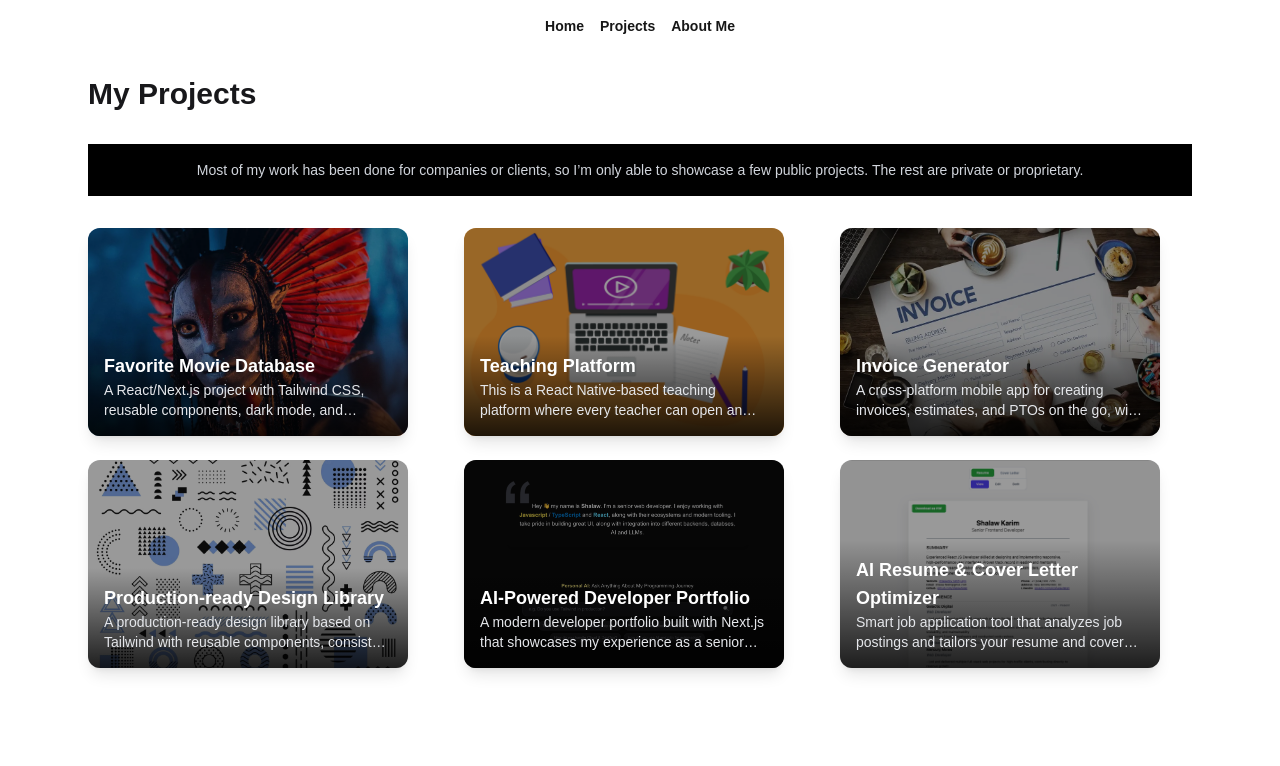
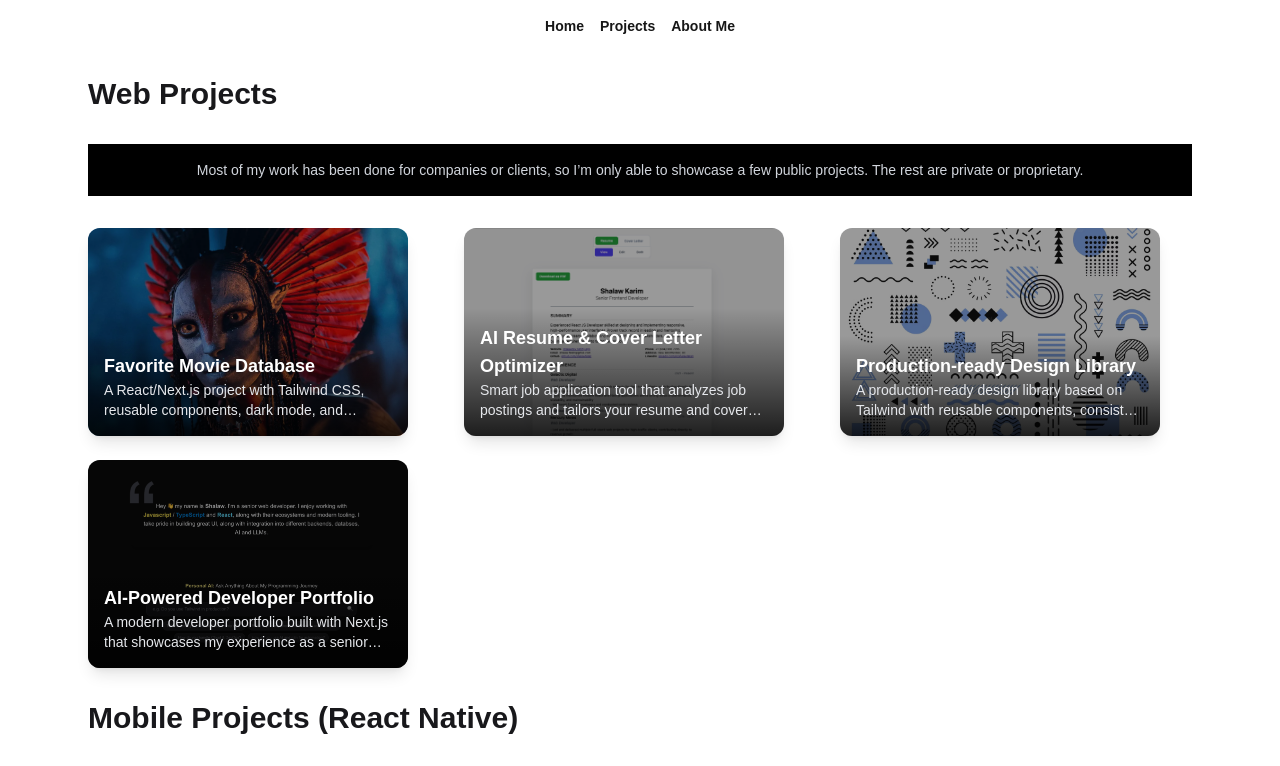
Before and after one commit to shalawfatah/ai_integrated_profile, a Next.js app: page /projects in a window 1280 px wide. Shown: the top 766 px of the page. Built offline with nearby package versions, Linux system fonts and the light colour scheme.

Commit message:
Web and Mobile projects separated

```diff
--- a/app/projects/page.tsx
+++ b/app/projects/page.tsx
@@ -4,9 +4,11 @@ import Link from "next/link";
 import { projects } from "../utils/project_data";
 
 function Projects() {
+  const web_projects = projects.filter((item) => item.platform !== "mobile");
+  const mobile_projects = projects.filter((item) => item.platform === "mobile");
   return (
     <div className="max-w-6xl mx-auto p-6 space-y-8">
-      <Title text="My Projects" />
+      <Title text="Web Projects" />
       <div className="bg-black text-white p-4 mx-auto text-center">
         <p className="text-gray-300 text-sm">
           Most of my work has been done for companies or clients, so I’m only
@@ -15,7 +17,19 @@ function Projects() {
         </p>
       </div>
       <div className="grid grid-cols-1 sm:grid-cols-2 lg:grid-cols-3 gap-6">
-        {projects.map((project) => (
+        {web_projects.map((project) => (
+          <Link key={project.id} href={`/projects/${project.slug}`}>
+            <ProjectCard
+              title={project.title}
+              description={project.description}
+              imageUrl={project.imageUrl}
+            />
+          </Link>
+        ))}
+      </div>
+      <Title text="Mobile Projects (React Native)" />
+      <div className="grid grid-cols-1 sm:grid-cols-2 lg:grid-cols-3 gap-6">
+        {mobile_projects.map((project) => (
           <Link key={project.id} href={`/projects/${project.slug}`}>
             <ProjectCard
               title={project.title}
--- a/app/utils/project_data.ts
+++ b/app/utils/project_data.ts
@@ -3,6 +3,7 @@ export const projects = [
     id: 1,
     slug: "favorite-movie-database",
     title: "Favorite Movie Database",
+    platform: "web",
     description:
       "A React/Next.js project with Tailwind CSS, reusable components, dark mode, and interactive design...",
     imageUrl: "/images/fire_and_ash.webp",
@@ -21,35 +22,39 @@ export const projects = [
   },
   {
     id: 2,
-    slug: "teaching-platform",
-    title: "Teaching Platform",
+    slug: "ai-cv-cover-tweaker",
+    title: "AI Resume & Cover Letter Optimizer",
+    platform: "web",
     description:
-      "This is a React Native-based teaching platform where every teacher can open an account and publish videos for registered students.",
-    imageUrl: "/images/teaching.png",
+      "Smart job application tool that analyzes job postings and tailors your resume and cover letter in real-time. Automatically emphasizes relevant skills, rewrites your professional summary, and generates personalized cover letters - all optimized for each specific role you're applying to.",
+    imageUrl: "/images/cv_cover.png",
     techstack: [
       "React",
-      "React Native",
-      "Supabase",
-      "PostgreSQL",
+      "TypeScript",
+      "Vite",
+      "Redux Toolkit",
       "Tailwind CSS",
+      "Gemini AI API",
     ],
     features: [
-      "Teacher and student account management",
-      "Publish and stream video lessons",
-      "Real-time chat with teachers and students",
-      "Like, comment, and share posts",
-      "Push notifications for messages and updates",
-      "Cross-platform mobile support (iOS & Android)",
-      "Secure backend with Supabase and PostgreSQL",
+      "AI-powered job posting analysis with instant resume adaptation",
+      "Automatic skill highlighting based on employer requirements",
+      "Dynamic professional summary generation tailored to each role",
+      "One-click AI-generated personalized cover letters",
+      "Real-time side-by-side editing and preview",
+      "PDF export for resume and cover letter",
+      "Job application tracking to prevent duplicate submissions",
+      "Redux state management for seamless data flow",
     ],
-    repo_link: "https://github.com/shalawfatah/rava_crm",
-    live_link: "https://apps.apple.com/us/app/rava/id6471388519",
+    repo_link: "https://github.com/shalawfatah/resume_cover_builder",
+    live_link: "https://cvtweaker.netlify.app/",
     note: "",
   },
   {
     id: 3,
     slug: "invoice-generator",
     title: "Invoice Generator",
+    platform: "mobile",
     description:
       "A cross-platform mobile app for creating invoices, estimates, and PTOs on the go, with automatic revenue and expense tracking.",
     imageUrl: "/images/invoice.webp",
@@ -77,6 +82,7 @@ export const projects = [
     id: 4,
     slug: "design-library",
     title: "Production-ready Design Library",
+    platform: "web & mobile",
     description:
       "A production-ready design library based on Tailwind with reusable components, consistent styling, and developer-friendly APIs for building scalable web applications.",
     imageUrl: "/images/design_library.avif",
@@ -98,6 +104,7 @@ export const projects = [
     id: 5,
     slug: "ai-dev-portfolio",
     title: "AI-Powered Developer Portfolio",
+    platform: "web",
     description:
       "A modern developer portfolio built with Next.js that showcases my experience as a senior web developer, featuring an AI-integrated chatbot that can answer questions about my skills, projects, and background.",
     imageUrl: "/images/portfolio.png",
@@ -122,31 +129,30 @@ export const projects = [
   },
   {
     id: 6,
-    slug: "ai-cv-cover-tweaker",
-    title: "AI Resume & Cover Letter Optimizer",
+    slug: "teaching-platform",
+    title: "Teaching Platform",
+    platform: "mobile",
     description:
-      "Smart job application tool that analyzes job postings and tailors your resume and cover letter in real-time. Automatically emphasizes relevant skills, rewrites your professional summary, and generates personalized cover letters - all optimized for each specific role you're applying to.",
-    imageUrl: "/images/cv_cover.png",
+      "This is a React Native-based teaching platform where every teacher can open an account and publish videos for registered students.",
+    imageUrl: "/images/teaching.png",
     techstack: [
       "React",
-      "TypeScript",
-      "Vite",
-      "Redux Toolkit",
+      "React Native",
+      "Supabase",
+      "PostgreSQL",
       "Tailwind CSS",
-      "Gemini AI API",
     ],
     features: [
-      "AI-powered job posting analysis with instant resume adaptation",
-      "Automatic skill highlighting based on employer requirements",
-      "Dynamic professional summary generation tailored to each role",
-      "One-click AI-generated personalized cover letters",
-      "Real-time side-by-side editing and preview",
-      "PDF export for resume and cover letter",
-      "Job application tracking to prevent duplicate submissions",
-      "Redux state management for seamless data flow",
+      "Teacher and student account management",
+      "Publish and stream video lessons",
+      "Real-time chat with teachers and students",
+      "Like, comment, and share posts",
+      "Push notifications for messages and updates",
+      "Cross-platform mobile support (iOS & Android)",
+      "Secure backend with Supabase and PostgreSQL",
     ],
-    repo_link: "https://github.com/shalawfatah/resume_cover_builder",
-    live_link: "https://cvtweaker.netlify.app/",
+    repo_link: "https://github.com/shalawfatah/rava_crm",
+    live_link: "https://apps.apple.com/us/app/rava/id6471388519",
     note: "",
   },
 ];
```
